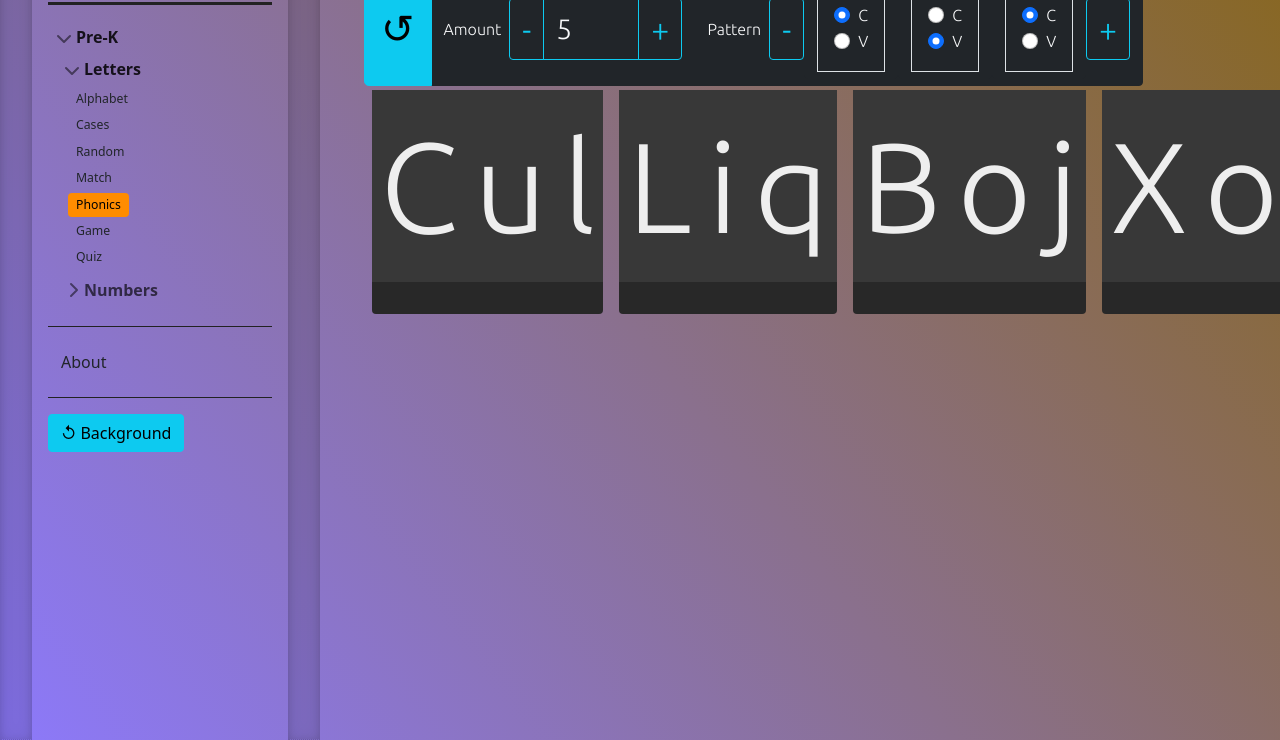
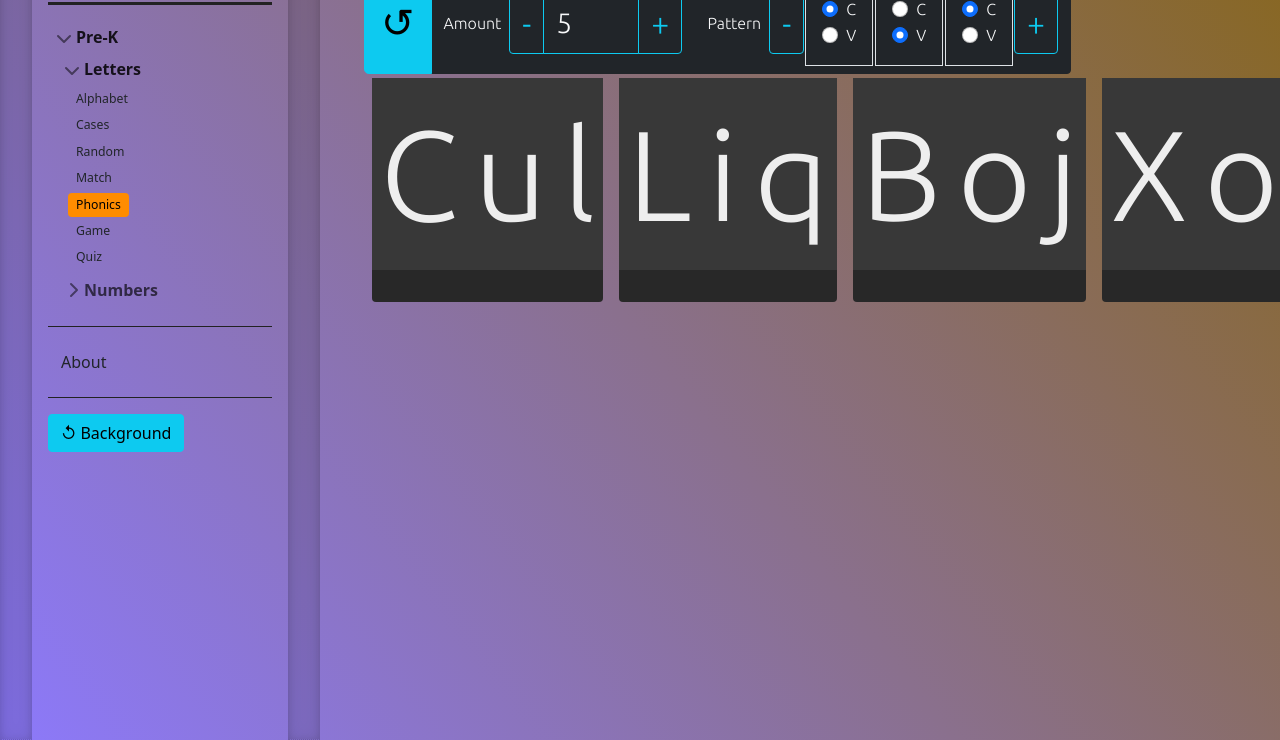
Before and after one commit to sfrisby/abcs-and-123s, a plain HTML site: page src/index.htm in a window 1280 px wide. Shown: the part 60-800 px from the top of the page. Drawn offline with nearby package versions, Linux system fonts and the light colour scheme; a web font is replaced by a local one.

Commit message:
less letter padding

```diff
--- a/src/index.htm
+++ b/src/index.htm
@@ -285,7 +285,7 @@
                                     <button class="btn btn-outline-info bg-dark fs-2" type="button"
                                         id="remove-phonics-letter-btn" onclick="removePhonicsLetter(); setLetterPhonicsStage()" title="Remove last letter (minimum of 3).">
                                         - </button>
-                                    <span class="input-group-text bg-dark btn-outline-dark text-light">
+                                    <span class="input-group-text bg-dark btn-outline-dark text-light p-0">
                                         <div class="p-3 border bg-dark">
                                             <div class="form-check">
                                                 <input class="form-check-input" type="radio" name="phonic-letter-1"
@@ -303,7 +303,7 @@
                                             </div>
                                         </div>
                                     </span>
-                                    <span class="input-group-text bg-dark btn-outline-dark text-light">
+                                    <span class="input-group-text bg-dark btn-outline-dark text-light p-0">
                                         <div class="p-3 border bg-dark">
                                             <div class="form-check">
                                                 <input class="form-check-input" type="radio" name="phonic-letter-2"
@@ -321,7 +321,7 @@
                                             </div>
                                         </div>
                                     </span>
-                                    <span class="input-group-text bg-dark btn-outline-dark text-light">
+                                    <span class="input-group-text bg-dark btn-outline-dark text-light p-0">
                                         <div class="p-3 border bg-dark">
                                             <div class="form-check">
                                                 <input class="form-check-input" type="radio" name="phonic-letter-3"
--- a/src/letters.js
+++ b/src/letters.js
@@ -381,7 +381,7 @@ function addPhonicsLetter() {
     var consonantId = "consonant-" + next;
     var vowelId = "vowel-" + next;
 
-    var newLetter = "<span class='input-group-text bg-dark btn-outline-dark text-light'>" +
+    var newLetter = "<span class='input-group-text bg-dark btn-outline-dark text-light p-0'>" +
         "<div class='p-3 border bg-dark'><div class='form-check'>" +
         "<input class='form-check-input' type='radio' name='" + phonicName + "' id='" + consonantId +
         "' title='Consonant' checked onchange='setLetterPhonicsStage()'>" +
```
